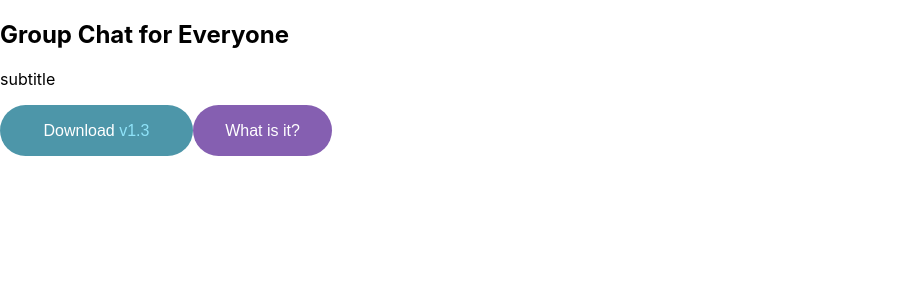
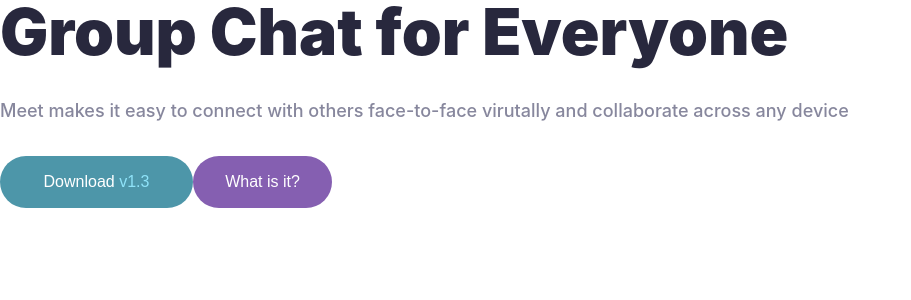
Before and after one commit to dialectrical/meet-landing-page, a React (Create React App) app: page / in a window 1280 px wide. Shown: the top 300 px of the page, without its empty margins (0-911 px from the left). Built offline with nearby package versions, Linux system fonts and the light colour scheme.

Commit message:
fix: implement StyledHeroContainer and add some styling

```diff
--- a/src/components/Hero.js
+++ b/src/components/Hero.js
@@ -1,19 +1,23 @@
 import React from "react";
+import { StyledHeroContainer } from "./styles/StyledHeroContainer";
 import { StyledButton } from "./styles/StyledButton";
 import { Theme } from "./Theme";
 
 export const Hero = () => {
   const { primaryButton, secondaryButton } = Theme;
   return (
-    <section>
+    <StyledHeroContainer>
       <div>
         <h2>Group Chat for Everyone</h2>
-        <p>subtitle</p>
+        <p>
+          Meet makes it easy to connect with others face-to-face virutally and
+          collaborate across any device
+        </p>
         <StyledButton theme={primaryButton}>
           Download <span>v1.3</span>
         </StyledButton>
         <StyledButton theme={secondaryButton}>What is it?</StyledButton>
       </div>
-    </section>
+    </StyledHeroContainer>
   );
 };
--- a/src/components/styles/StyledHeroContainer.js
+++ b/src/components/styles/StyledHeroContainer.js
@@ -1,6 +1,6 @@
 import styled from "styled-components";
 
-export const StyledHeroContainer = styled.div`
+export const StyledHeroContainer = styled.section`
   display: flex;
   flex-direction: row;
   height: 358px;
@@ -10,13 +10,15 @@ export const StyledHeroContainer = styled.div`
     font-size: 64px;
     line-height: 64px;
     font-weight: 900;
-    color: #28283D;
+    color: #28283d;
+    margin-bottom: 34px;
   }
   p {
     margin: 0;
     font-size: 18px;
     line-height: 26px;
     font-weight: 500;
-    color: #87879D;
+    color: #87879d;
+    margin-bottom: 32px;
   }
-`
+`;
```
